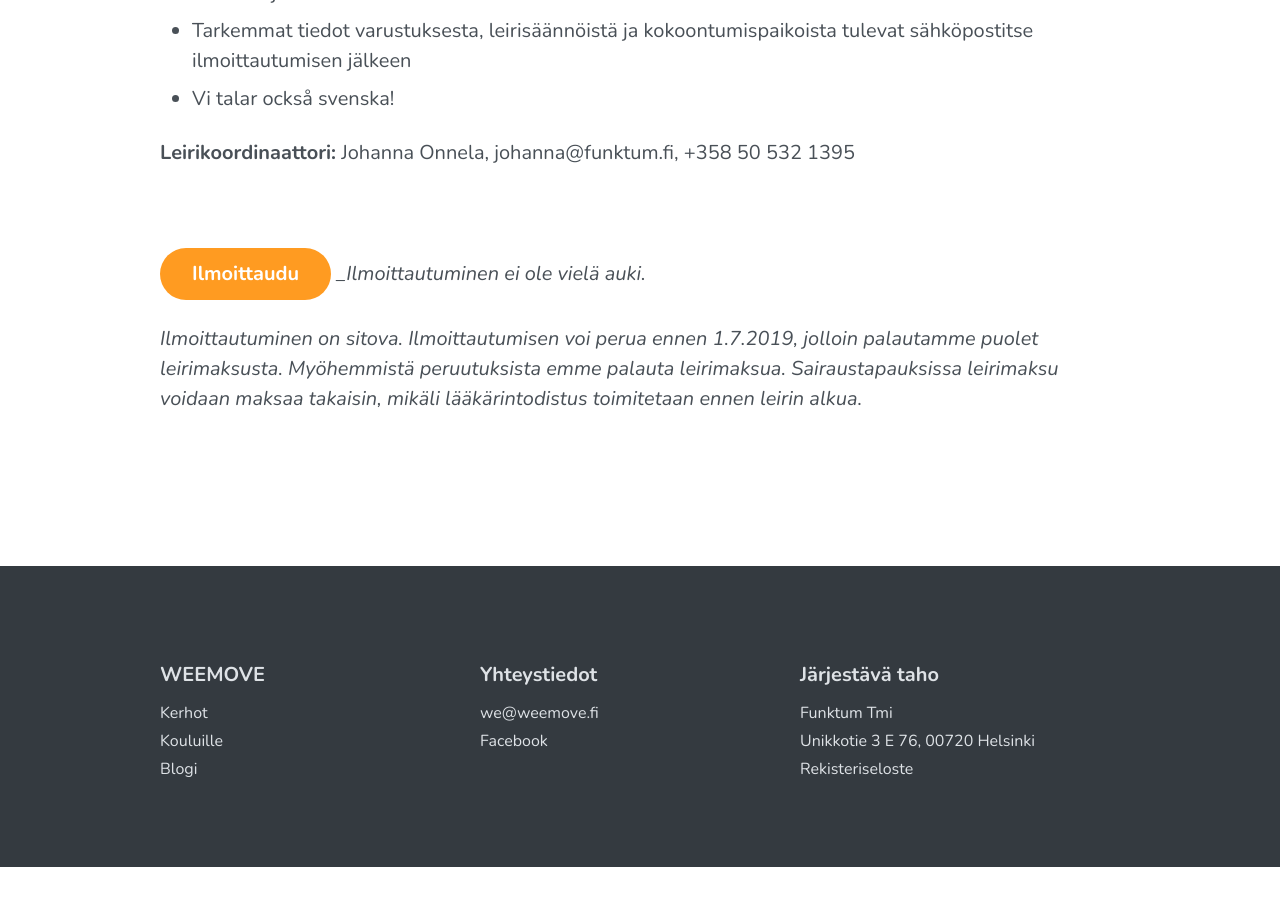
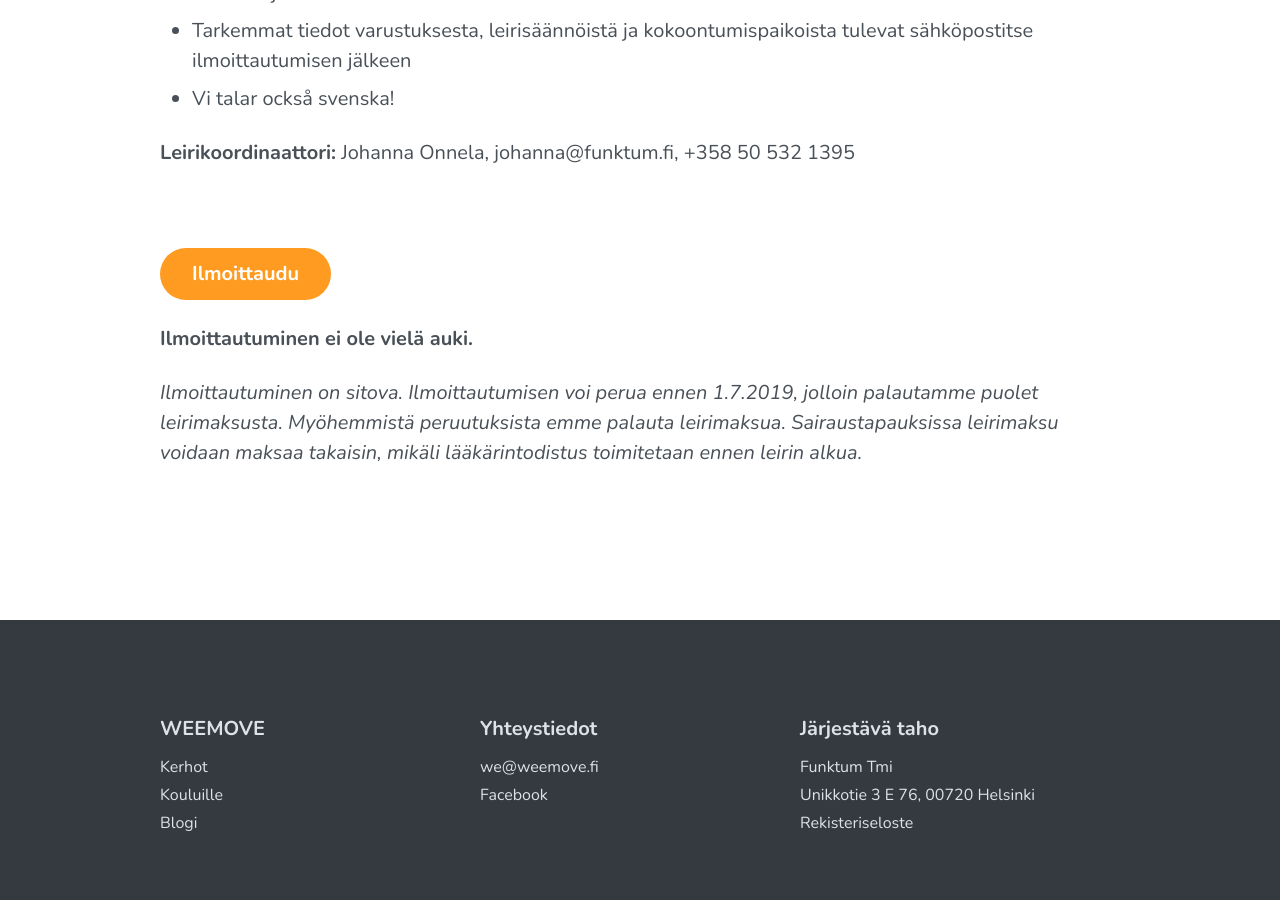
Before and after one commit to Funktum/weemove, a Jekyll site: the page built from _pages/kesäleiri.md, in a window 1280 px wide and 900 px high, scrolled down 2192 px. Built offline with Jekyll 4.4.1, drawn with Linux system fonts in a browser that asks for light colours; a script that is not in the unit is left out; before the commit the page ends 3059 px from its top, so only the background shows below that.

```diff
--- a/_pages/kesäleiri.md
+++ b/_pages/kesäleiri.md
@@ -51,6 +51,7 @@ __Leirikoordinaattori:__ Johanna Onnela, johanna@funktum.fi, +358 50 532 1395
 ---
 
 {% include button.html url="" text="Ilmoittaudu" %}
-__Ilmoittautuminen ei ole vielä auki._
+
+__Ilmoittautuminen ei ole vielä auki.__
 
 _Ilmoittautuminen on sitova. Ilmoittautumisen voi perua ennen 1.7.2019, jolloin palautamme puolet leirimaksusta. Myöhemmistä peruutuksista emme palauta leirimaksua. Sairaustapauksissa leirimaksu voidaan maksaa takaisin, mikäli lääkärintodistus toimitetaan ennen leirin alkua._
```
